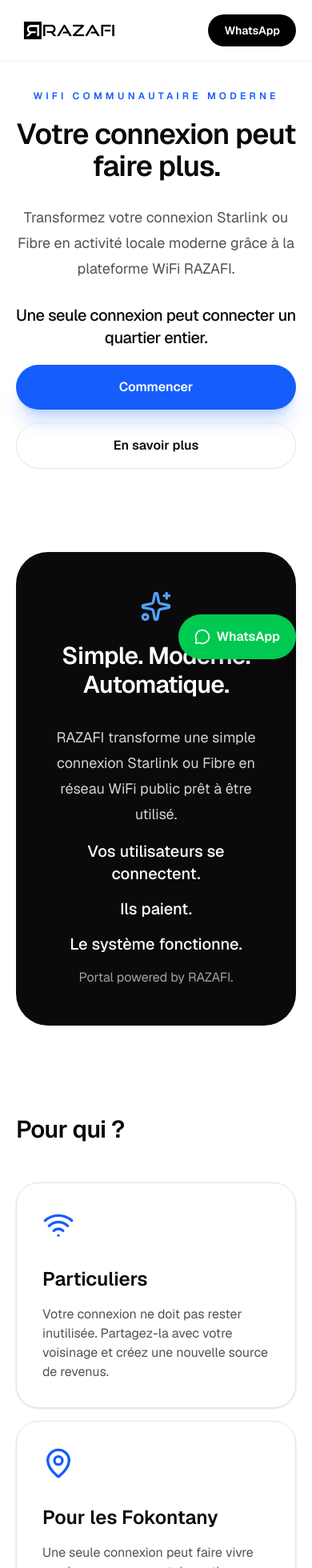
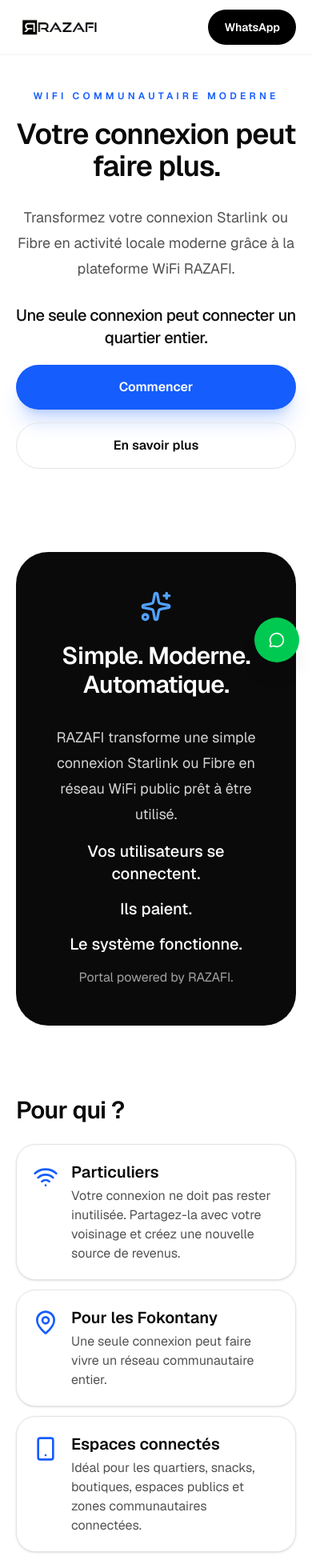
Before and after one commit to Razafisosthene/razafi-website, a Next.js app: page / in a window 390 px wide. Shown: the top 1960 px of the page at 80% size. Built offline with nearby package versions, Linux system fonts and the light colour scheme.

Commit message:
Fix mobile layout after copywriting update

```diff
--- a/src/app/page.tsx
+++ b/src/app/page.tsx
@@ -132,14 +132,14 @@
   return (
     <main className="min-h-screen bg-white text-neutral-950">
       <header className="fixed left-0 top-0 z-50 w-full border-b border-black/5 bg-white/80 backdrop-blur-2xl">
-        <div className="mx-auto flex max-w-7xl items-center justify-between px-5 py-4">
+        <div className="mx-auto flex max-w-7xl items-center justify-between px-5 py-3 md:py-4">
           <a href="#">
             <Image
               src="/images/logo-full.png"
               alt="RAZAFI"
               width={150}
               height={40}
-              className="h-11 w-auto"
+              className="h-9 w-auto md:h-11"
               priority
             />
           </a>
@@ -158,7 +158,7 @@
 
           <a
             href={whatsappUrl}
-            className="rounded-full bg-black px-5 py-2.5 text-sm font-semibold text-white transition hover:scale-105"
+            className="rounded-full bg-black px-5 py-3 text-sm font-semibold text-white transition hover:scale-105 md:px-5 md:py-2.5"
           >
             WhatsApp
           </a>
@@ -227,7 +227,7 @@
         </Reveal>
       </section>
 
-      <section id="pour-qui" className="px-5 py-14">
+      <section id="pour-qui" className="px-5 py-8 md:py-14">
         <div className="mx-auto max-w-7xl">
           <Reveal className="max-w-3xl">
             <h2 className="text-3xl font-semibold tracking-tight md:text-5xl">
@@ -235,7 +235,7 @@
             </h2>
           </Reveal>
 
-          <div className="mt-12 grid gap-4 md:grid-cols-3">
+          <div className="mt-6 grid gap-3 md:mt-12 md:grid-cols-3 md:gap-4">
             {targetCards.map((item, index) => (
               <motion.div
                 key={item.title}
@@ -244,11 +244,13 @@
                 viewport={{ once: true }}
                 transition={{ duration: 0.7, delay: index * 0.08 }}
                 variants={fadeUp}
-                className="rounded-[1.75rem] border border-neutral-200 bg-white p-8 shadow-sm transition hover:-translate-y-1 hover:shadow-xl"
+                className="flex items-start gap-4 rounded-[1.5rem] border border-neutral-200 bg-white p-5 shadow-sm transition hover:-translate-y-1 hover:shadow-xl md:block md:rounded-[1.75rem] md:p-8"
               >
-                <item.icon className="h-10 w-10 text-blue-600" />
-                <h3 className="mt-8 text-2xl font-semibold">{item.title}</h3>
-                <p className="mt-4 leading-6 text-neutral-600">{item.text}</p>
+                <item.icon className="mt-1 h-8 w-8 shrink-0 text-blue-600 md:mt-0 md:h-10 md:w-10" />
+                <div>
+                  <h3 className="text-xl font-semibold md:mt-8 md:text-2xl">{item.title}</h3>
+                  <p className="mt-1 text-base leading-6 text-neutral-600 md:mt-4">{item.text}</p>
+                </div>
               </motion.div>
             ))}
           </div>
@@ -532,7 +534,7 @@
         </Reveal>
       </section>
 
-      <footer className="border-t border-neutral-200 px-5 py-12">
+      <footer className="border-t border-neutral-200 px-5 pb-24 pt-10 md:py-12">
         <div className="mx-auto flex max-w-7xl flex-col justify-between gap-4 md:flex-row">
           <div>
             <Image
@@ -555,10 +557,10 @@
 
       <a
         href={whatsappUrl}
-        className="fixed bottom-5 right-5 z-50 flex items-center gap-2 rounded-full bg-green-500 px-5 py-4 font-semibold text-white shadow-xl transition hover:scale-105"
+        className="fixed bottom-4 right-4 z-50 flex h-14 w-14 items-center justify-center rounded-full bg-green-500 font-semibold text-white shadow-xl transition hover:scale-105 md:bottom-5 md:right-5 md:h-auto md:w-auto md:gap-2 md:px-5 md:py-4"
       >
         <MessageCircle className="h-5 w-5" />
-        WhatsApp
+        <span className="hidden md:inline">WhatsApp</span>
       </a>
     </main>
   );
```
